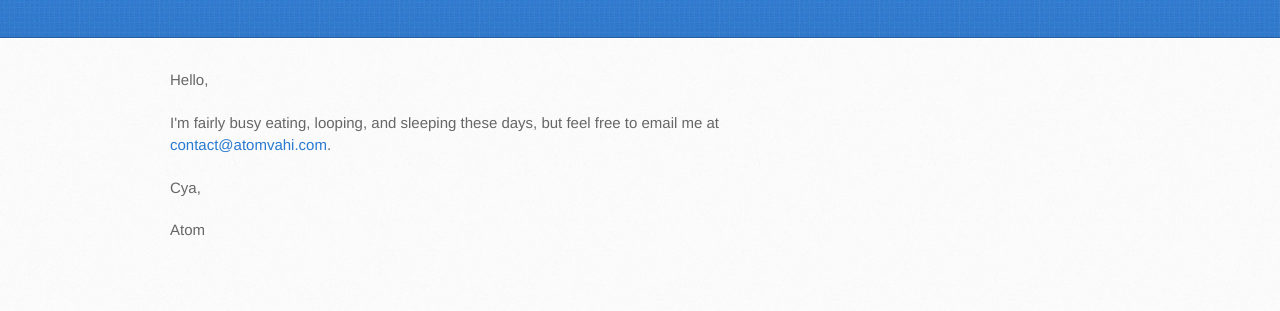
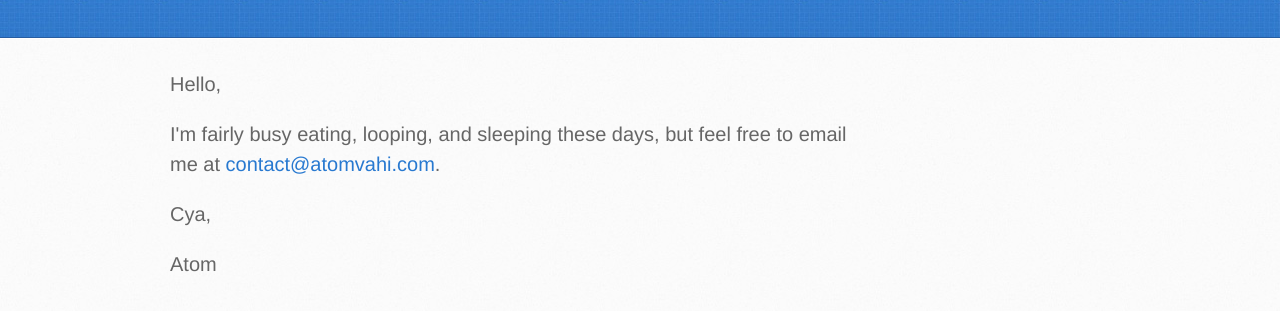
Before and after one commit to JaapSuter/atomvahi, a plain HTML site: page index.html in a window 1280 px wide. Shown: the part 163-474 px from the top of the page. Drawn offline with Linux system fonts and the light colour scheme.

Commit message:
Update stylesheets/stylesheet.css

```diff
--- a/stylesheets/stylesheet.css
+++ b/stylesheets/stylesheet.css
@@ -48,7 +48,7 @@ table {
 
 /* LAYOUT STYLES */
 body {
-  font-size: 15px;
+  font-size: 1.25em;
   line-height: 1.5;
   background: #fafafa url(../images/body-bg.jpg) 0 0 repeat;
   font-family: 'Helvetica Neue', Helvetica, Arial, serif;
```
